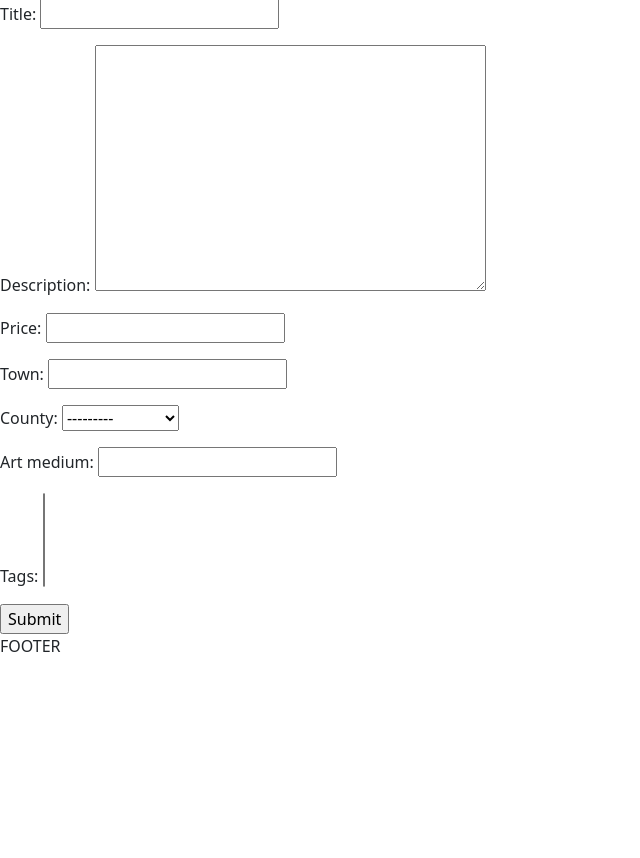
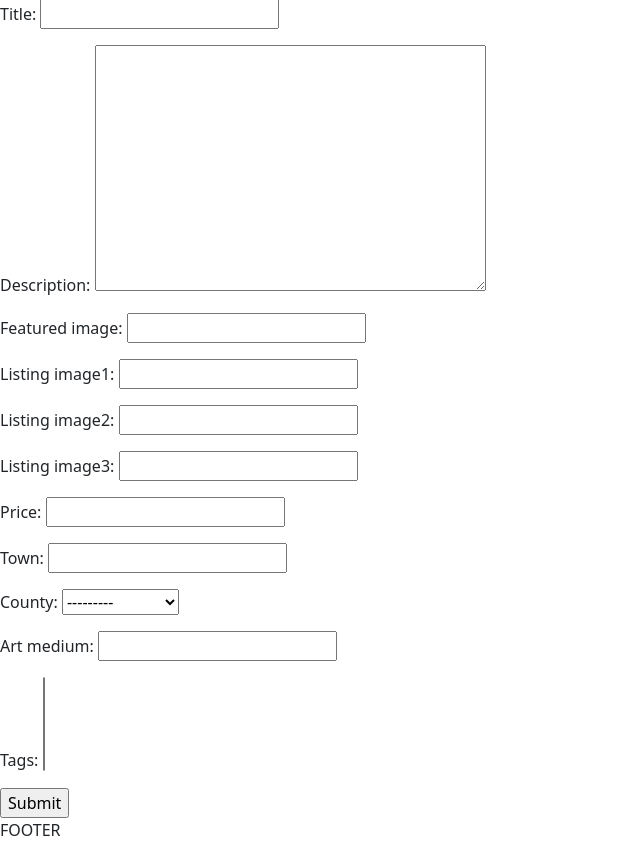
Before and after one commit to hennasingh/ArtisanAlley, a Django app: page /create-artwork/ in a window 1280 px wide. Shown: the part 117-975 px from the top of the page, without its empty margins (0-640 px from the left). Before the commit the page ends 769 px from the top, so only its background shows below. Run offline with Django 4.2, Linux system fonts and the light colour scheme; data that the repository does not hold is empty.

Commit message:
Add Cloudinary image fields and enable serving of images

```diff
--- a/artworks/forms.py
+++ b/artworks/forms.py
@@ -1,7 +1,13 @@
 from django.forms import ModelForm
+from cloudinary.forms import CloudinaryFileField
 from .models import Artworks
 
 class ArtworkForm(ModelForm):
+    featured_image = CloudinaryFileField()
+    listing_image1 = CloudinaryFileField()
+    listing_image2 = CloudinaryFileField()
+    listing_image3 = CloudinaryFileField()
+
     class Meta:
         model = Artworks
-        fields = '__all__'
+        fields = ['title', 'description', 'featured_image', 'listing_image1', 'listing_image2', 'listing_image3', 'price', 'town', 'county', 'art_medium', 'tags']
--- a/artworks/models.py
+++ b/artworks/models.py
@@ -1,6 +1,7 @@
 from django.db import models
 import uuid
 from django.contrib.auth.models import User
+from cloudinary.models import CloudinaryField
 from . import choices
 
 # Create your models here.
@@ -8,6 +9,10 @@ from . import choices
 class Artworks(models.Model):
     title = models.CharField(max_length=200)
     description = models.TextField(null=True, blank=True)
+    featured_image = CloudinaryField('image', default='placeholder')
+    listing_image1 = CloudinaryField('image', blank=True)
+    listing_image2 = CloudinaryField('image', blank=True)
+    listing_image3 = CloudinaryField('image', blank=True)
     price = models.IntegerField()
     town = models.CharField(max_length=100)
     county = models.CharField(max_length=100, choices=choices.COUNTIES)
--- a/artworks/templates/artworks/artwork_form.html
+++ b/artworks/templates/artworks/artwork_form.html
@@ -1,9 +1,11 @@
 {% extends 'main.html' %}
+{% load cloudinary %}
+
 {% block content %}
 
 <h1>Add Artwork</h1>
 
-<form method="POST">
+<form method="POST" enctype="multipart/form-data">
     {% csrf_token %}
     {{form.as_p}}
     <input type="submit">
--- a/artworks/views.py
+++ b/artworks/views.py
@@ -1,6 +1,7 @@
 from django.shortcuts import render, redirect
 from .models import Artworks
 from .forms import ArtworkForm
+from cloudinary.forms import cl_init_js_callbacks
 
 # Create your views here.
 
@@ -19,7 +20,7 @@ def createArtwork(request):
     form = ArtworkForm()
 
     if request.method == 'POST':
-        form = ArtworkForm(request.POST)
+        form = ArtworkForm(request.POST, request.FILES)
         if form.is_valid():
             form.save()
             return redirect('artworks')
--- a/static/styles/main.css
+++ b/static/styles/main.css
@@ -32,3 +32,8 @@
 .card-link {
   text-decoration: none;
 }
+
+.artwork-image {
+  width: 100%;
+  height: 400px;
+}
```
Also changed, not shown: artworks/templates/artworks/artworks.html (+7 -2 lines), artworks/migrations/0002_artworks_featured_image_artworks_listing_image1_and_more.py (added), static/images/default-artwork-img.jpg (added).
